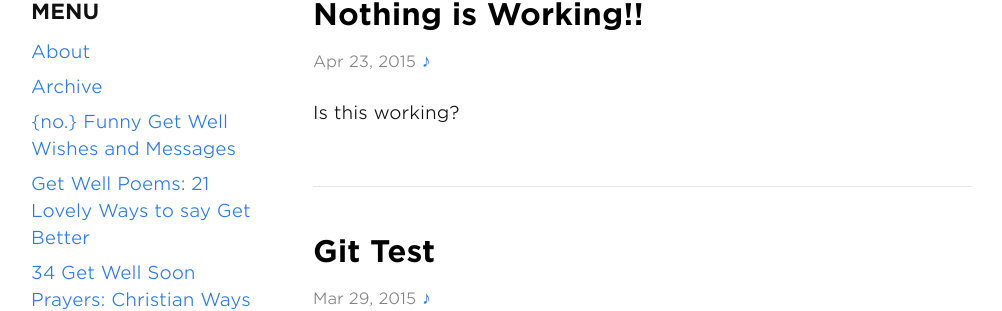
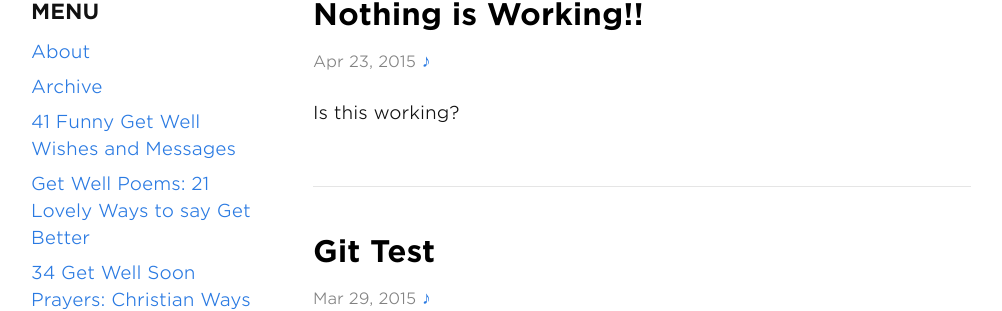
Before and after one commit to andyml123/andyml123.github.io, a Jekyll site: the page built from index.html, in a window 1280 px wide. Shown: the part 271-582 px from the top of the page, without its empty margins (139-1141 px from the left). Built offline with Jekyll 4.4.1, drawn with Linux system fonts in a browser that asks for light colours; the list of posts is cut into pages by our own code.

Commit message:
Update funny-get-well-wishes.md

```diff
--- a/funny-get-well-wishes.md
+++ b/funny-get-well-wishes.md
@@ -1,6 +1,6 @@
 ---
 layout: page
-title: '{no.} Funny Get Well Wishes and Messages'
+title: 41 Funny Get Well Wishes and Messages
 title2: Funny Get Well Wishes
 description: >-
   Put a smile on a sick friend or family members face with one of these
@@ -18,7 +18,7 @@ published: true
 
 <h2>Funny Get Well Messages</h2>
 
-<ul class="hearts">
+<ul class="heart">
 <li>If I told you to “Get Well Soon,” it wouldn’t be soon enough. Get Well Now!</li>
 <li>Please get well soon. I can only be nice to you for so long.</li>
 <li>Laughter is the best medicine, or gin.. whatever</li>
```
